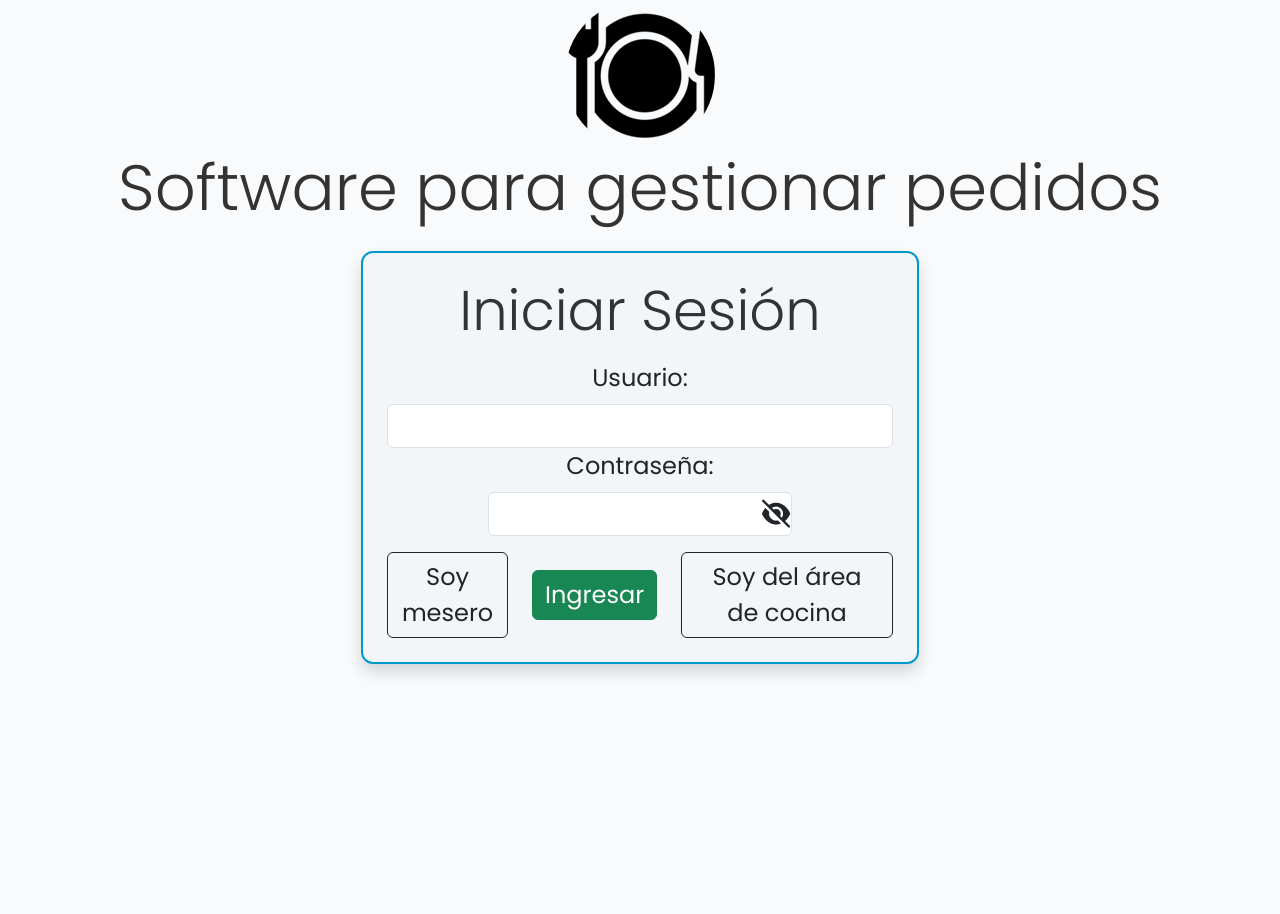
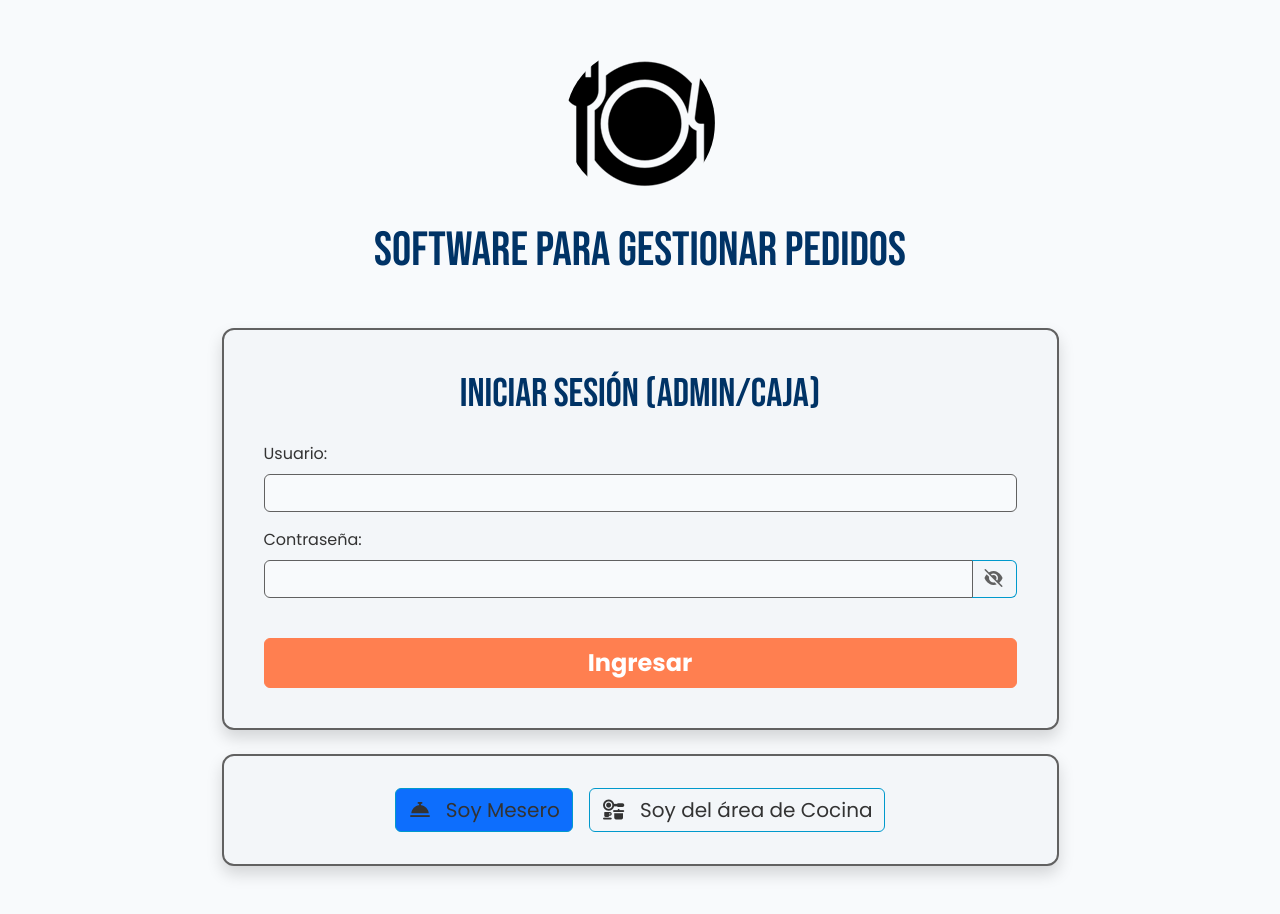
Before and after one commit to salvagd09/ProyectoIntegrador, a React (Vite) app: page /login in a window 1280 px wide. Before the commit the page ends 800 px from the top, so only its background shows below. Built offline with nearby package versions, Linux system fonts and the light colour scheme.

Commit message:
Mejora del Login

```diff
--- a/src/Components/Caja.jsx
+++ b/src/Components/Caja.jsx
@@ -154,7 +154,7 @@ function Cajero() {
                     <img
                         src={usuario}
                         alt="Usuario"
-                        className={`ms-2 me-2 mb-2 ${styles.profileAvatar}`}
+                        className={`ms-2 me-2 ${styles.profileAvatar}`}
                         style={{ border: `2px solid var(--color-accent)`, filter: `invert(1)` }}
                     />
                     {/* Info de Usuario */}
--- a/src/Components/Cocina.jsx
+++ b/src/Components/Cocina.jsx
@@ -163,6 +163,7 @@ function Cocinero() {
                             <i className="bi bi-box-seam me-2"></i>{isSidebarOpen && "Insumos"}
                         </Link>
                     </li>
+
                 </ul>
             </div>
 
--- a/src/Components/Login.jsx
+++ b/src/Components/Login.jsx
@@ -1,16 +1,51 @@
 import { useState } from "react";
 import comida from "../assets/comida.png";
 import { useNavigate, Link } from "react-router-dom";
-import "./App.css";
+import { Button, Form, Card, Modal } from 'react-bootstrap';
 
 function App() {
   const [nombreUsuario, setNombreUsuario] = useState("");
-  const [contrasena, setNombreContrasena] = useState("");
+  const [contrasena, setContrasena] = useState("");
   const [mostrarContrasena, setMostrarContrasena] = useState(false);
   const [PIN, setPIN] = useState("");
+  const [showMeseroModal, setShowMeseroModal] = useState(false);
   const navigate = useNavigate();
 
-  const handleSubmit = async (e) => {
+  // Estilos Temáticos
+    const cardStyle = {
+        backgroundColor: 'var(--color-card)',
+        color: 'var(--color-text)',
+        borderColor: 'var(--color-muted)',
+    };
+    const inputStyle = {
+        backgroundColor: 'var(--color-bg)',
+        color: 'var(--color-text)',
+        borderColor: 'var(--color-muted)',
+    };
+    const titleStyle = {
+        color: 'var(--color-title)',
+        fontFamily: 'var(--font-title)',
+    };
+    const btnPrimaryStyle = {
+        backgroundColor: 'var(--color-btn)',
+        borderColor: 'var(--color-btn)',
+        color: 'white',
+        fontWeight: 'bold',
+    };
+    const btnOutlineStyle = {
+        color: 'var(--color-text)',
+        borderColor: 'var(--color-accent)',
+    };
+
+  const getLogoFilterStyle = () => {
+      const rootClass = document.documentElement.className;
+      if (rootClass.includes('theme-dark') || rootClass.includes('theme-deep-ocean')) {
+          return 'invert(1)';
+      }
+      return 'none';
+  };
+
+  const handleLoginPassword = async (e) => {
     e.preventDefault();
     try {
       const res = await fetch("http://127.0.0.1:8000/auth/login-password", {
@@ -41,7 +76,7 @@ function App() {
     }
   };
 
-  const handleSubmitPin = async (e) => {
+  const handleLoginPin = async (e) => {
     e.preventDefault();
     try {
       const res = await fetch("http://127.0.0.1:8000/auth/login-pin", {
@@ -59,6 +94,7 @@ function App() {
       localStorage.setItem("userData", JSON.stringify(data));
       localStorage.setItem("userRole", data.rol_id);
       localStorage.setItem("isAuthenticated", "true");
+      setShowMeseroModal(false);
       // Navegación al apartado mesero
       navigate("/mesero");
     } catch (err) {
@@ -72,109 +108,129 @@ function App() {
 
   return (
     <>
-      <div className="container">
-        <div className="d-flex justify-content-center">
+      <div className="min-vh-100 d-flex flex-column align-items-center py-5" style={{ backgroundColor: 'var(--color-bg)' }}>
+        <div className="container d-flex flex-column align-items-center">
+          <div className="d-flex justify-content-center mb-4">
             <img
               src={comida}
               alt="Icono de comida"
               className="img-fluid rounded-circle"
+              style={{ width: '150px', height: '150px', filter: getLogoFilterStyle() }}
             />
           </div>
-        <h1 className="text-center mb-4 display-3">
+          <h1 className="text-center mb-5 display-5" style={{ color: 'var(--color-title)', fontFamily: 'var(--font-title)' }}>
               Software para gestionar pedidos
           </h1>
-        <form
-          onSubmit={handleSubmit}
-          className="card p-4 shadow mx-auto align-items-center w-50"
+
+          <Card
+                    className="p-4 shadow mx-auto w-75 w-md-50"
+                    style={cardStyle}
                 >
-          <h2 className="mb-3 display-4 text-center">Iniciar Sesión</h2>
-          <label htmlFor="nombreUsuario" className="form-label fs-4">
-            Usuario:
-          </label>
-          <input
+                    <Card.Body>
+                        <h2 className="mb-4 display-6 text-center" style={titleStyle}>
+                            Iniciar Sesión (Admin/Caja)
+                        </h2>
+                        <Form onSubmit={handleLoginPassword}>
+
+                            {/* Usuario */}
+                            <Form.Group className="mb-3">
+                                <Form.Label htmlFor="nombreUsuario" style={{ color: 'var(--color-text)' }}>Usuario:</Form.Label>
+                                <Form.Control
                                     type="text"
                                     id="nombreUsuario"
-            name="nombreUsuario"
                                     value={nombreUsuario}
                                     onChange={(e) => setNombreUsuario(e.target.value)}
-            className="form-control fs-5"
+                                    style={inputStyle}
+                                    required
                                 />
-          <label htmlFor="contrasena" className="form-label fs-4">
-            Contraseña:
-          </label>
-          <div className="contenedorContra">
-            <input
-              className="form-control fs-5 contrasena"
+                            </Form.Group>
+
+                            {/* Contraseña */}
+                            <Form.Group className="mb-4">
+                                <Form.Label htmlFor="contrasena" style={{ color: 'var(--color-text)' }}>Contraseña:</Form.Label>
+                                <div className="input-group">
+                                    <Form.Control
                                         type={mostrarContrasena ? "text" : "password"}
                                         id="contrasena"
-              name="contrasena"
                                         value={contrasena}
-              onChange={(e) => setNombreContrasena(e.target.value)}
+                                        onChange={(e) => setContrasena(e.target.value)}
+                                        style={inputStyle}
+                                        required
                                     />
-            <i
-              className={`fa-solid ${
-                mostrarContrasena ? "fa-eye" : "fa-eye-slash"
-              }`}
+                                    {/* Botón de mostrar/ocultar contraseña */}
+                                    <Button
+                                        variant="outline-secondary"
                                         onClick={toggleMostrarContrasena}
-            ></i>
+                                        style={btnOutlineStyle}
+                                    >
+                                        <i className={`fa-solid ${mostrarContrasena ? "fa-eye" : "fa-eye-slash"}`}></i>
+                                    </Button>
                                 </div>
-          <div className="d-flex gap-4 align-items-center">
-            <button
-              type="button"
-              className="btn btn-outline-dark fs-4 mt-3"
-              data-bs-toggle="modal"
-              data-bs-target="#exampleModal"
-              data-bs-whatever="@mdo"
+                            </Form.Group>
+
+                            {/* Botón de Ingresar */}
+                            <Button type="submit" className="w-100 fs-4 mt-3" style={btnPrimaryStyle}>
+                                Ingresar
+                            </Button>
+                        </Form>
+                    </Card.Body>
+                </Card>
+
+                <Card
+                    className="p-3 shadow mx-auto mt-4 w-75 w-md-50"
+                    style={cardStyle}
                 >
-              Soy mesero
-            </button>
-            <button type="submit" className="btn btn-success fs-4  mt-3 ">
-              Ingresar
-            </button>
-            <Link to="/cocina" className="btn btn-outline-dark fs-4 mt-3">
-              Soy del área de cocina
+                    <Card.Body className="d-flex flex-column flex-md-row justify-content-center gap-3">
+
+                        <Button
+                            variant="primary"
+                            onClick={() => setShowMeseroModal(true)}
+                            className="fs-5"
+                            style={btnOutlineStyle}
+                        >
+                            <i className="fa-solid fa-bell-concierge me-2"></i> Soy Mesero
+                        </Button>
+
+                        <Link
+                            to="/cocina"
+                            className="btn fs-5"
+                            style={btnOutlineStyle}
+                        >
+                            <i className="fa-solid fa-kitchen-set me-2"></i> Soy del área de Cocina
                         </Link>
+                    </Card.Body>
+                </Card>
             </div>
-        </form>
-        <div
-          className="modal fade"
-          id="exampleModal"
-          tabIndex="-1"
-          aria-labelledby="exampleModalLabel"
-          aria-hidden="true"
-        >
-          <div className="modal-dialog">
-            <div className="modal-content">
-              <div className="modal-header">
-                <h1 className="modal-title fs-5" id="exampleModalLabel">
-                  PIN del mesero
-                </h1>
-              </div>
-              <div className="modal-body">
-                <form onSubmit={handleSubmitPin}>
-                  <div className="mb-3 mx-2">
-                    <label htmlFor="PIN">Ingresa tu PIN:</label>
-                    <input
+
+            {/* Modal para PIN del Mesero */}
+            <Modal show={showMeseroModal} onHide={() => setShowMeseroModal(false)} centered>
+                <Modal.Header closeButton style={{ backgroundColor: 'var(--color-header)', borderColor: 'var(--color-muted)' }}>
+                    <Modal.Title style={titleStyle}>PIN del Mesero</Modal.Title>
+                </Modal.Header>
+                <Modal.Body style={cardStyle}>
+                    <Form onSubmit={handleLoginPin}>
+                        <Form.Group className="mb-3 d-flex align-items-center">
+                            <Form.Label htmlFor="PIN" className="mb-0 me-3">Ingresa tu PIN:</Form.Label>
+                            <Form.Control
                                 type="password"
                                 value={PIN}
                                 onChange={(e) => setPIN(e.target.value)}
-                      className="mx-2"
+                                style={{ ...inputStyle, width: '150px' }}
+                                maxLength={4}
+                                required
                             />
-                  </div>
-                  <div className="modal-footer">
-                    <button
+                        </Form.Group>
+                        <Modal.Footer style={{ borderTop: 'none' }}>
+                            <Button
                                 type="submit"
-                      className="btn btn-primary"
-                      data-bs-dismiss="modal"
+                                style={btnPrimaryStyle}
                             >
                                 Ingresar
-                    </button>
-                  </div>
-                </form>
-              </div>
-            </div>
-          </div>
-        </div>
+                            </Button>
+                        </Modal.Footer>
+                    </Form>
+                </Modal.Body>
+            </Modal>
       </div>
     </>
   );
--- a/src/Components/Modulos/Usuario.jsx
+++ b/src/Components/Modulos/Usuario.jsx
@@ -141,7 +141,6 @@ function Usuario() {
         <Table responsive hover className="mb-0">
           <thead className="bg-light">
             <tr>
-              <th>ID</th>
               <th>Nombres</th>
               <th>Apellidos</th>
               <th>Username</th>
@@ -155,7 +154,6 @@ function Usuario() {
             {usuariosVisibles.map((usuario) => {
               return (
                 <tr key={usuario.id}>
-                  <td>{usuario.id}</td>
                   <td>{usuario.nombre}</td>
                   <td>{usuario.apellido}</td>
                   <td>{usuario.nombreUs}</td>
--- a/src/styles/globals.css
+++ b/src/styles/globals.css
@@ -105,3 +105,29 @@ span, button {
 .status-offline {
     background-color: var(--color-btn-delete);
 }
+
+/* Contenedor de Contraseña para el icono de ojo */
+.input-group button {
+    border-left: none !important;
+}
+.input-group button i {
+    color: var(--color-muted); /* Color del icono de ojo */
+}
+
+/* Estilo para los Modales temáticos (si no se aplicaron correctamente con las variables) */
+.modal-content {
+    background-color: var(--color-card) !important;
+    color: var(--color-text) !important;
+    border-color: var(--color-accent) !important;
+}
+
+.modal-header {
+    background-color: var(--color-header) !important;
+    border-bottom-color: var(--color-muted) !important;
+}
+/* Estilo de los inputs dentro del modal */
+.modal-body .form-control {
+    background-color: var(--color-bg) !important;
+    border-color: var(--color-accent) !important;
+    color: var(--color-text) !important;
+}
```
Lines whose indentation alone changed are shown as unchanged.
